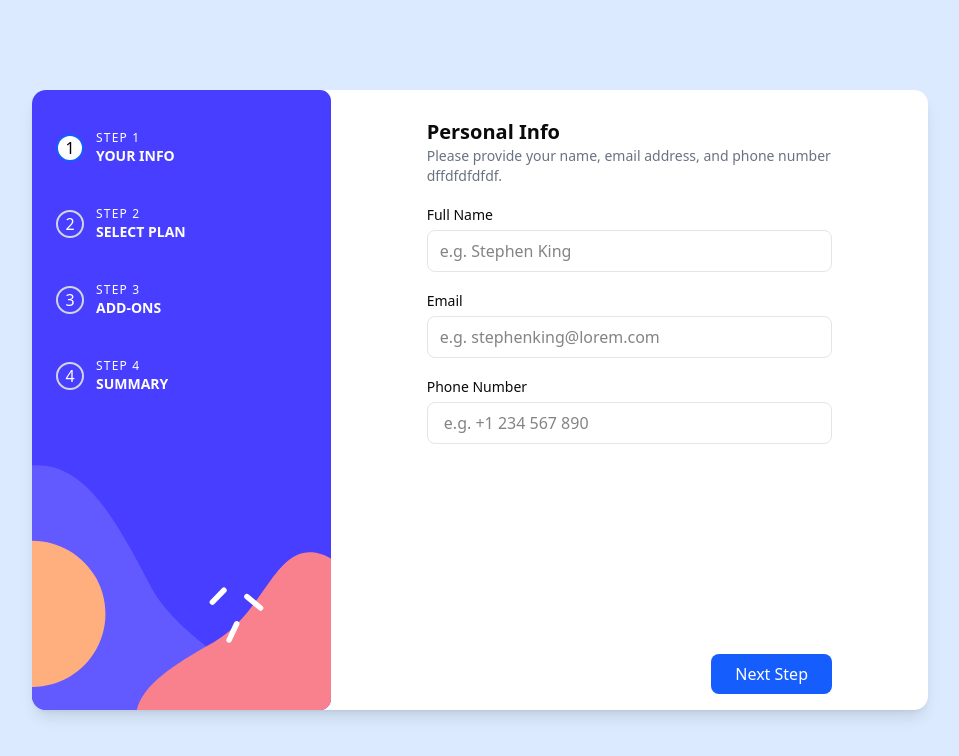
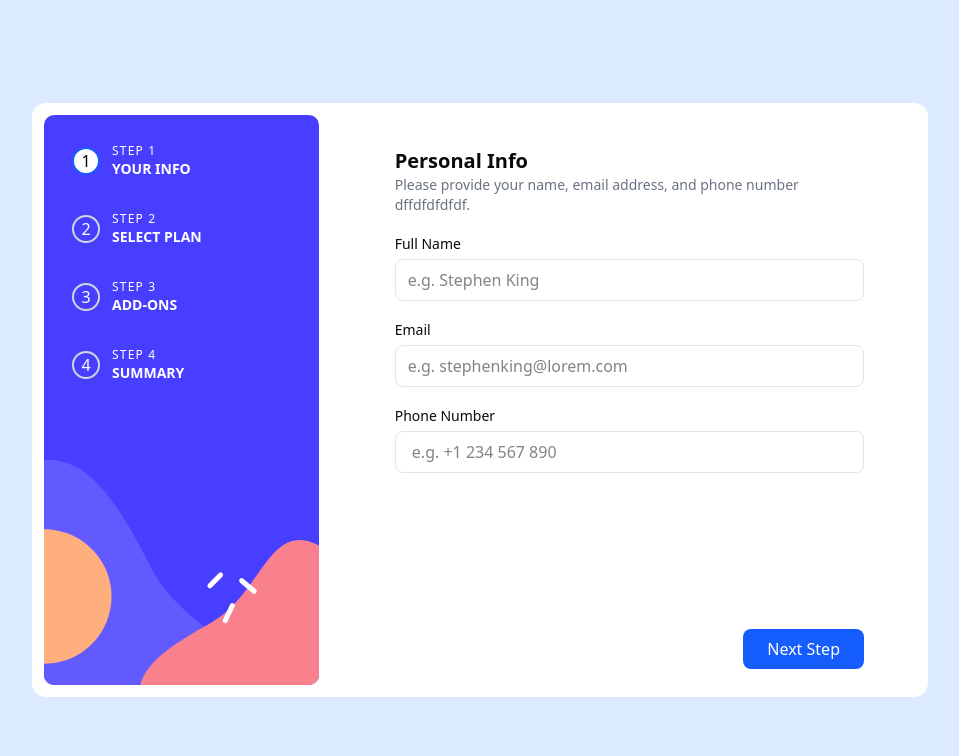
Before and after one commit to AskTiba/bit-by-bit, a Next.js app: page /challenges/multi-step-form in a window 1280 px wide. Shown: the top 756 px of the page, without its empty margins (160-1119 px from the left). Built offline with nearby package versions, Linux system fonts and the light colour scheme.

Commit message:
style(desktop): update the layout for large screens to match the designs

```diff
--- a/src/app/challenges/multi-step-form/components/StepIndicator.tsx
+++ b/src/app/challenges/multi-step-form/components/StepIndicator.tsx
@@ -20,9 +20,10 @@ const StepIndicator: React.FC<StepIndicatorProps> = ({
   activeStep,
   onStepClick,
 }) => (
-  <div className="absolute inset-0 z-10 lg:top-10 -top-20 lg:left-6 lg:flex-col lg:gap-10 flex gap-6 justify-center lg:justify-start">
+  <div className="absolute inset-0 z-10 lg:top-10 -top-20 lg:left-10 lg:flex-col lg:gap-8 flex gap-6 justify-center lg:justify-start">
     {steps.map((step, index) => (
       <div key={index} className="flex items-center lg:items-center lg:gap-3">
+        <div className="">
           <button
             onClick={() => onStepClick(index)}
             aria-pressed={index === activeStep}
@@ -37,6 +38,7 @@ const StepIndicator: React.FC<StepIndicatorProps> = ({
           >
             {step}
           </button>
+        </div>
 
         {/* Only show text on large screens */}
         <div className="hidden lg:flex flex-col text-white">
--- a/src/app/challenges/multi-step-form/components/sidebar.tsx
+++ b/src/app/challenges/multi-step-form/components/sidebar.tsx
@@ -61,15 +61,15 @@ const Sidebar: React.FC = () => {
   };
 
   return (
-    <main className="bg-blue-100 min-h-screen lg:flex items-center justify-center">
-      <section className="grid grid-cols-1 lg:grid-cols-3 max-w-4xl w-full h-full bg-white lg:rounded-xl shadow-lg overflow-hidden">
+    <main className="bg-blue-100 min-h-screen lg:flex items-center justify-center lg:py-16">
+      <section className="grid grid-cols-1 lg:grid-cols-3 max-w-4xl w-full h-full bg-white lg:rounded-xl overflow-hidden">
         {/* Sidebar image & step indicators */}
-        <div className="relative w-full h-48 lg:h-auto">
+        <div className="relative h-48 lg:h-auto lg:min-h-full w-full">
           {/* Desktop image */}
           <Image
             src={desktop_sidebar}
             alt="Desktop sidebar"
-            className="hidden lg:block h-full w-full object-cover"
+            className="hidden lg:flex w-full h-full object-contain p-3 rounded-xl"
           />
           {/* Mobile image */}
           <Image
@@ -89,7 +89,7 @@ const Sidebar: React.FC = () => {
         {/* Wizard form */}
         <form
           onSubmit={handleSubmit(onSubmit)}
-          className="col-span-2 flex flex-col justify-between lg:mx-20  h-full overflow-y-auto"
+          className="col-span-2 lg:relative flex flex-col justify-between lg:mt-4 lg:mx-12 h-full"
         >
           <div className="flex-1 ">
             <StepContent
@@ -102,7 +102,7 @@ const Sidebar: React.FC = () => {
           </div>
 
           {/* Desktop navigation */}
-          <div className="hidden lg:block pt-4">
+          <div className="hidden lg:block sticky bottom-0 w-full bg-white py-3 z-10">
             <NavigationButtons
               activeStep={activeStep}
               stepsLength={steps.length}
@@ -113,7 +113,7 @@ const Sidebar: React.FC = () => {
         </form>
 
         {/* Mobile navigation */}
-        <div className="lg:hidden sticky bottom-0 w-full bg-white py-3 shadow-inner z-10">
+        <div className="lg:hidden sticky bottom-0 w-full bg-white py-3 z-10">
           <NavigationButtons
             activeStep={activeStep}
             stepsLength={steps.length}
```
Lines whose indentation alone changed are shown as unchanged.
